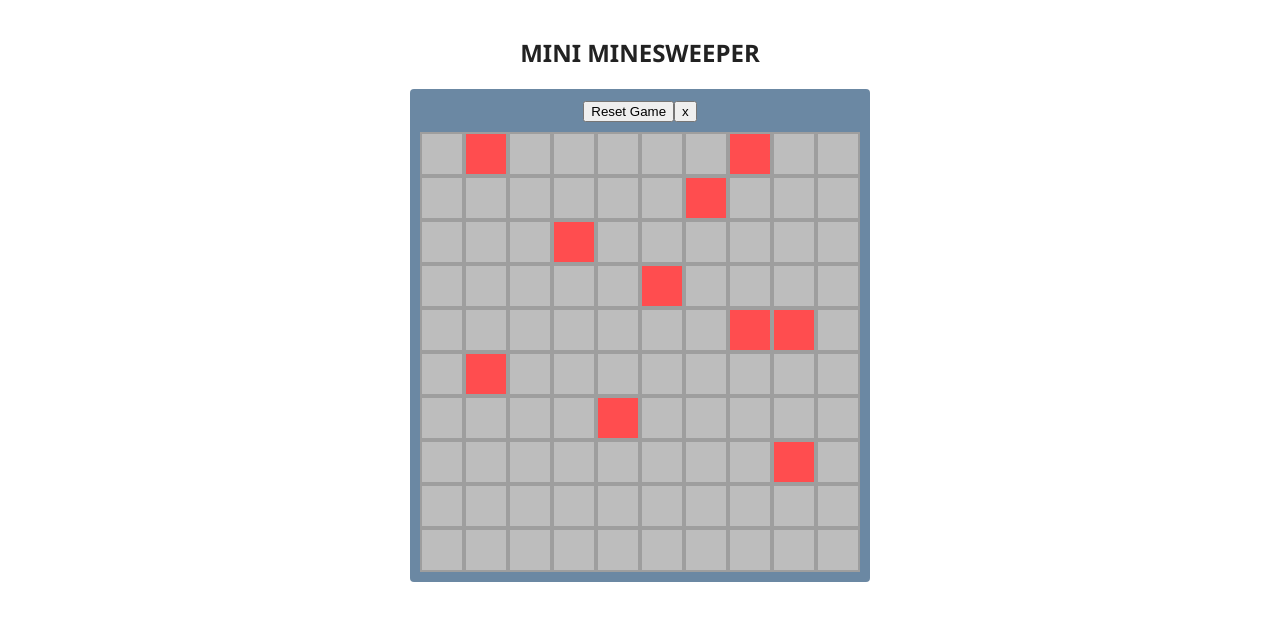
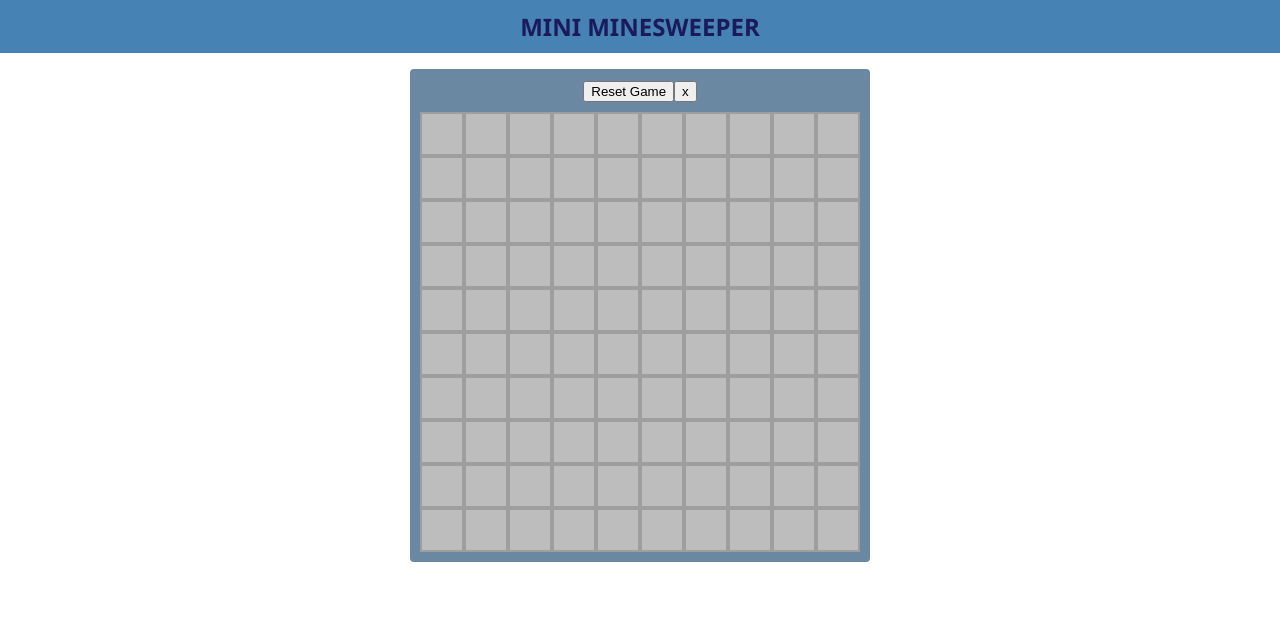
Before and after one commit to Joseph-Hansel/group-9-minesweeper, a React (Vite) app in the folder minesweeper/: page /play in a window 1280 px wide. Shown: the top 620 px of the page. Built offline with nearby package versions, Linux system fonts and the light colour scheme.

Commit message:
Fourth post test edits

```diff
--- a/minesweeper/src/components/minesweeper.jsx
+++ b/minesweeper/src/components/minesweeper.jsx
@@ -6,7 +6,7 @@ import "../index.css"
 function MineSweeper(){
     return (
         <BrowserRouter className="app-container">
-            <h1 className="game-header">MINI MINESWEEPER</h1>
+            <h1 className="app-header">MINI MINESWEEPER</h1>
             <Routes>
                 <Route path="/" element={<Welcome />}/>
                 <Route path="/play" element={<GameScreen />}/>
--- a/minesweeper/src/components/welcome.jsx
+++ b/minesweeper/src/components/welcome.jsx
@@ -10,7 +10,6 @@ function Welcome(){
                     <p>Instructions:</p>
                     <ol>
                         <li>Click to reveal a cell.</li>
-                        <li>Right-click to place a flag.</li>
                         <li>Reveal all safe cells to win.</li>
                         <li>Avoid the mines!</li>
                     </ol>
--- a/minesweeper/src/index.css
+++ b/minesweeper/src/index.css
@@ -1,10 +1,8 @@
 .minesweeper {
-
-
   display: flex;
   flex-direction: column;
   align-items: center;
-  padding: 20px;
+  padding: 0px;
   font-family: 'Segoe UI', Tahoma, Geneva, Verdana, sans-serif;
 }
 
@@ -12,13 +10,6 @@
   width: 460px;
   text-align: center;
 }
-
-.game-header {
-  margin-bottom: 20px;
-  font-size: 24px;
-  font-weight: bold;
-}
-
 
 .board {
   display: grid;
@@ -39,36 +30,20 @@
   cursor: pointer;
   user-select: none;
   font-weight: bold;
-  transition: background-color 0.2s;
 }
 
 
 .cell.revealed {
   background-color: #e0e0e0;
-  border: 1px solid #ccc;
+  border: 2px solid #ccc;
   cursor: default;
 }
 
 
 .cell.mine {
-  background-color: #ff4d4f;
-  color: white;
+  background-color: #bdbdbd;
+  color: red;
 }
-
-.cell.flagged {
-  background-color: #ffc107;
-  color: black;
-}
-
-
-.cell.revealed[data-value="1"] { color: blue; }
-.cell.revealed[data-value="2"] { color: green; }
-.cell.revealed[data-value="3"] { color: red; }
-.cell.revealed[data-value="4"] { color: navy; }
-.cell.revealed[data-value="5"] { color: maroon; }
-.cell.revealed[data-value="6"] { color: teal; }
-.cell.revealed[data-value="7"] { color: black; }
-.cell.revealed[data-value="8"] { color: gray; }
 
 body {
   margin: 0;
@@ -120,22 +95,6 @@ body {
   margin: 2%;
 }
 
-.game-screen {
-  display: flex;
-  margin-top: 20px;
-}
-
-.sidebar {
-  margin-right: 10px;
-}
-
-.icon-btn {
-  background-color: #a2c4db;
-  border: none;
-  padding: 10px;
-  border-radius: 4px;
-}
-
 .game-box {
   background-color: #6b88a3;
   padding: 10px;
```
